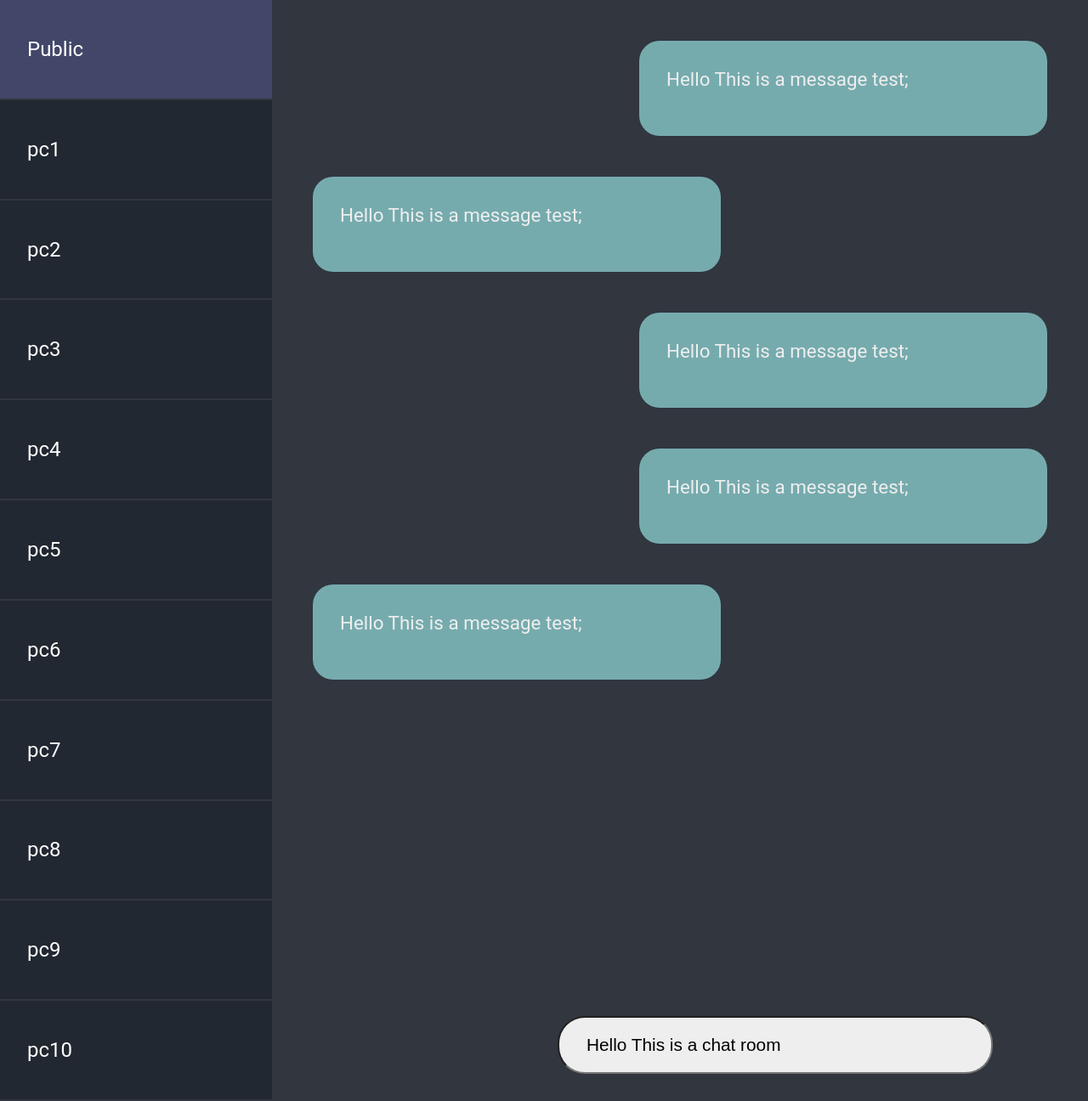
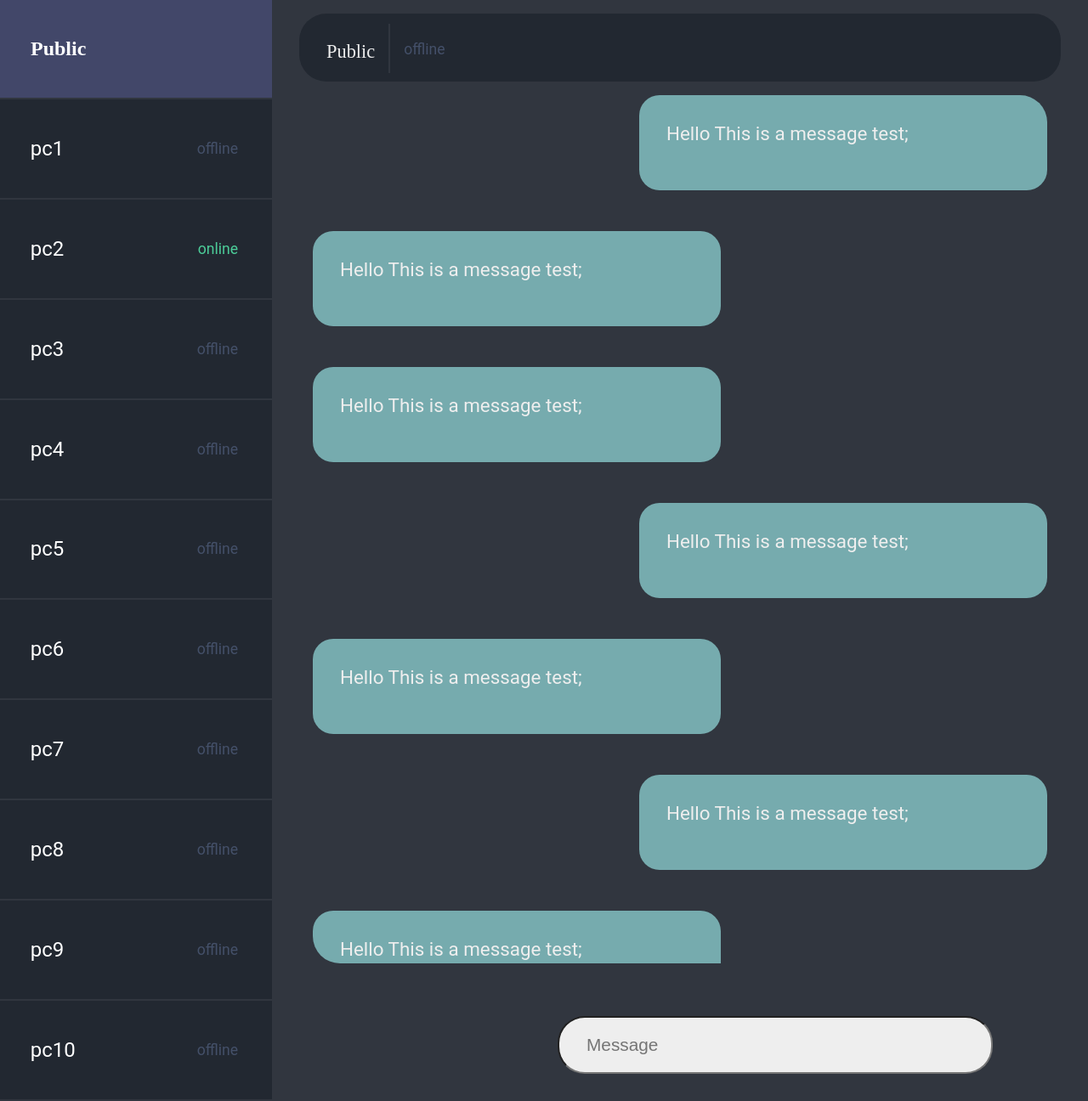
Before and after one commit to sharifloo-net/chatmat, a PHP site: page / in a window 1280 px wide. Shown: the whole page at 85% size. Run offline with PHP 8.4, Linux system fonts and the light colour scheme.

Commit message:
add basic active selection and online/offline status && add select user

```diff
--- a/index.php
+++ b/index.php
@@ -6,24 +6,86 @@
           content="width=device-width, user-scalable=no, initial-scale=1.0, maximum-scale=1.0, minimum-scale=1.0">
     <meta http-equiv="X-UA-Compatible" content="ie=edge">
     <link rel="stylesheet" href="themes/default/css/style.css">
+    <script src="themes/default/js/script.js" defer></script>
     <title>ChatMat :)</title>
 </head>
 <body>
 <div id="container">
     <div id="left-panel">
-        <div class="left-panel-item"><span></span>Public</div>
-        <div class="left-panel-item"><span></span>pc1</div>
-        <div class="left-panel-item"><span></span>pc2</div>
-        <div class="left-panel-item"><span></span>pc3</div>
-        <div class="left-panel-item"><span></span>pc4</div>
-        <div class="left-panel-item"><span></span>pc5</div>
-        <div class="left-panel-item"><span></span>pc6</div>
-        <div class="left-panel-item"><span></span>pc7</div>
-        <div class="left-panel-item"><span></span>pc8</div>
-        <div class="left-panel-item"><span></span>pc9</div>
-        <div class="left-panel-item"><span></span>pc10</div>
+        <div class="left-panel-item active">
+            <div class="left-panel-username">
+                <span>&nbsp;&nbsp;&nbsp;&nbsp;&nbsp;&nbsp;</span><span>Public</span>
+            </div>
+        </div>
+        <div class="left-panel-item">
+            <div class="left-panel-username">
+                <span>&nbsp;&nbsp;&nbsp;&nbsp;&nbsp;&nbsp;</span><span>pc1</span>
+            </div>
+            <div class="left-offline">offline</div>
+        </div>
+        <div class="left-panel-item">
+            <div class="left-panel-username">
+                <span>&nbsp;&nbsp;&nbsp;&nbsp;&nbsp;&nbsp;</span><span>pc2</span>
+            </div>
+            <div class="left-online">online</div>
+        </div>
+        <div class="left-panel-item">
+            <div class="left-panel-username">
+                <span>&nbsp;&nbsp;&nbsp;&nbsp;&nbsp;&nbsp;</span><span>pc3</span>
+            </div>
+            <div class="left-offline">offline</div>
+        </div>
+        <div class="left-panel-item">
+            <div class="left-panel-username">
+                <span>&nbsp;&nbsp;&nbsp;&nbsp;&nbsp;&nbsp;</span><span>pc4</span>
+            </div>
+            <div class="left-offline">offline</div>
+        </div>
+        <div class="left-panel-item">
+            <div class="left-panel-username">
+                <span>&nbsp;&nbsp;&nbsp;&nbsp;&nbsp;&nbsp;</span><span>pc5</span>
+            </div>
+            <div class="left-offline">offline</div>
+        </div>
+        <div class="left-panel-item">
+            <div class="left-panel-username">
+                <span>&nbsp;&nbsp;&nbsp;&nbsp;&nbsp;&nbsp;</span><span>pc6</span>
+            </div>
+            <div class="left-offline">offline</div>
+        </div>
+        <div class="left-panel-item">
+            <div class="left-panel-username">
+                <span>&nbsp;&nbsp;&nbsp;&nbsp;&nbsp;&nbsp;</span><span>pc7</span>
+            </div>
+            <div class="left-offline">offline</div>
+        </div>
+        <div class="left-panel-item">
+            <div class="left-panel-username">
+                <span>&nbsp;&nbsp;&nbsp;&nbsp;&nbsp;&nbsp;</span><span>pc8</span>
+            </div>
+            <div class="left-offline">offline</div>
+        </div>
+        <div class="left-panel-item">
+            <div class="left-panel-username">
+                <span>&nbsp;&nbsp;&nbsp;&nbsp;&nbsp;&nbsp;</span><span>pc9</span>
+            </div>
+            <div class="left-offline">offline</div>
+        </div>
+        <div class="left-panel-item">
+            <div class="left-panel-username">
+                <span>&nbsp;&nbsp;&nbsp;&nbsp;&nbsp;&nbsp;</span><span>pc10</span>
+            </div>
+            <div class="left-offline">offline</div>
+        </div>
     </div>
     <div id="right-panel">
+        <div id="right-header-container">
+            <div id="right-header">
+                <div id="username-right-header">Public</div>
+                <div id="right-header-item-separator"></div>
+                <div id="left-offline">offline</div>
+            </div>
+        </div>
         <div class="top-section">
             <div class="right-section">
                 <div class="message-box">
@@ -35,7 +97,17 @@
                     Hello This is a message test;
                 </div>
             </div>
+            <div class="left-section">
+                <div class="message-box">
+                    Hello This is a message test;
+                </div>
+            </div>
             <div class="right-section">
+                <div class="message-box">
+                    Hello This is a message test;
+                </div>
+            </div>
+            <div class="left-section">
                 <div class="message-box">
                     Hello This is a message test;
                 </div>
@@ -52,7 +124,7 @@
             </div>
         </div>
         <div id="bottom-section">
-            <input type="text" name="textBox" id="text-box" placeholder="Message" value="Hello This is a chat room">
+            <input type="text" name="textBox" id="text-box" placeholder="Message">
         </div>
     </div>
 </div>
--- a/themes/default/css/style.css
+++ b/themes/default/css/style.css
@@ -31,14 +31,11 @@ body, html {
 .left-panel-item {
     width: 100%;
     display: flex;
+    justify-content: space-between;
     align-items: center;
     transition: all 0.3s ease;
     color: #fff;
     border-bottom: 2px solid #31363F;
-}
-
-.left-panel-item span {
-    width: 2rem;
 }
 
 .left-panel-item:hover {
@@ -46,12 +43,72 @@ body, html {
     transition: all 0.3s ease;
 }
 
+.left-offline, .left-online {
+    font-size: 1.1rem;
+    margin-right: 2.5rem;
+}
+
+.left-offline {
+    transition: all 0.5s ease;
+    color: #445069;
+}
+
+.left-panel-item:hover > .left-offline {
+    transition: all 0.5s ease;
+    color: #9DB2BF;
+}
+
+.left-online {
+    color: #4CCD99;
+}
+
 #right-panel {
     background-color: #31363F;
-    padding: 3rem;
+    padding: 7rem 3rem 3rem 3rem;
     min-width: 100%;
     display: flex;
     flex-direction: column;
+    overflow: hidden;
+}
+
+#right-header-container {
+    position: fixed;
+    left: 25vw;
+    width: 75%;
+    height: 7rem;
+    background-color: #31363F;
+    top: 0;
+}
+
+#right-header {
+    width: 70%;
+    height: 5rem;
+    background-color: #222831;
+    position: fixed;
+    top: 1rem;
+    left: 27.5vw;
+    border-radius: 2rem;
+    padding: 2rem;
+    display: flex;
+    gap: 1rem;
+}
+
+#username-right-header {
+    font-family: "Comfortaa SemiBold";
+    font-size: 1.4rem;
+    color: #EEEEEE; /* here */
+}
+
+#right-header-item-separator {
+    border-right: 2px solid #31363F;
+    height: 3.6rem;
+    position: relative;
+    bottom: 20px;
+}
+
+#left-offline {
+    color: #445069;
+    font-size: 1.1rem;
 }
 
 .top-section {
@@ -61,6 +118,7 @@ body, html {
     overflow-y: auto;
     width: 100%;
     height: 90%;
+    border-radius: 2rem;
 }
 
 .right-section {
@@ -103,3 +161,9 @@ body, html {
 #text-box:focus {
     outline: none;
 }
+
+.active {
+    background-color: #424769;
+    font-family: Comfortaa;
+    font-weight: 600;
+}
```
